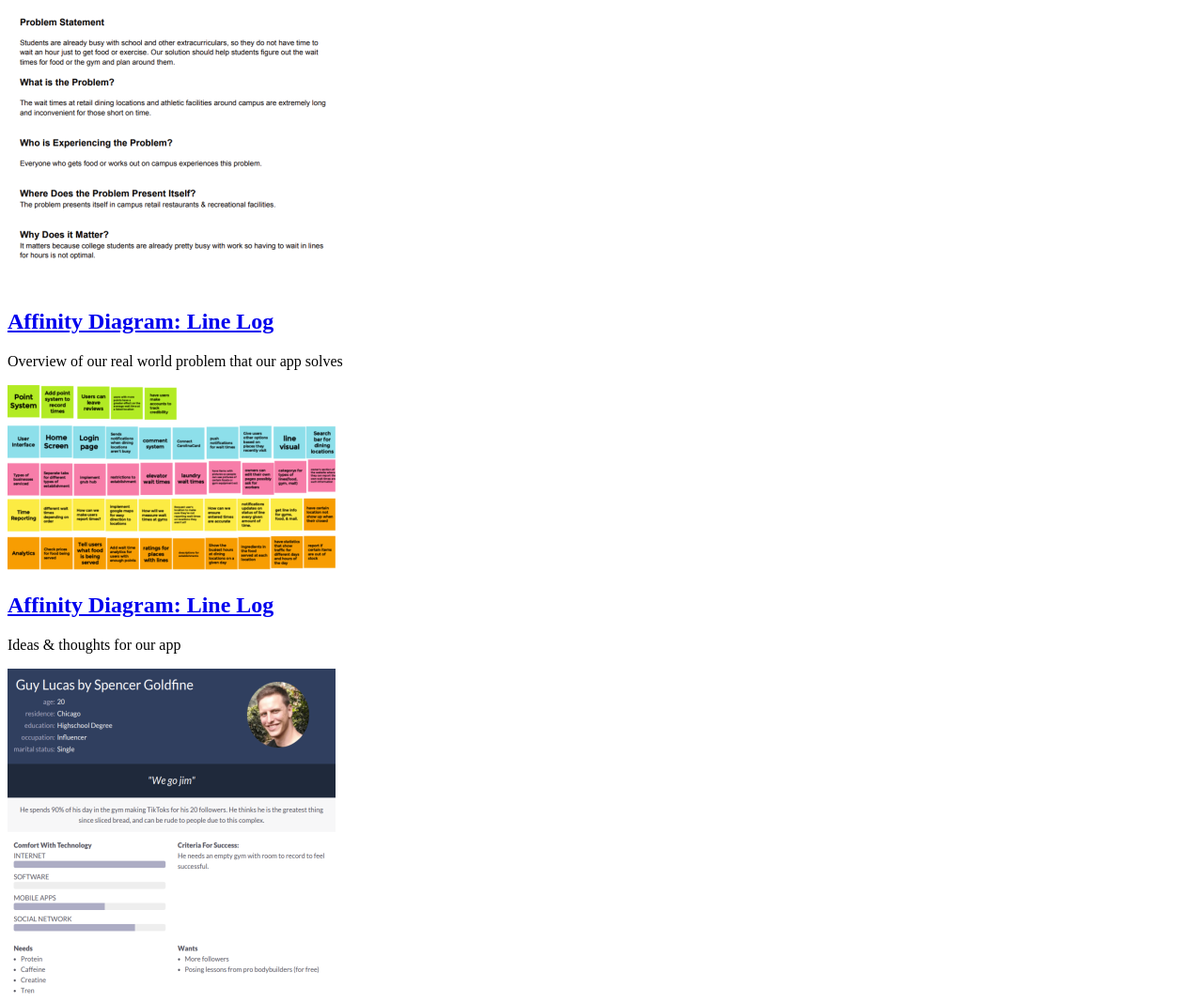
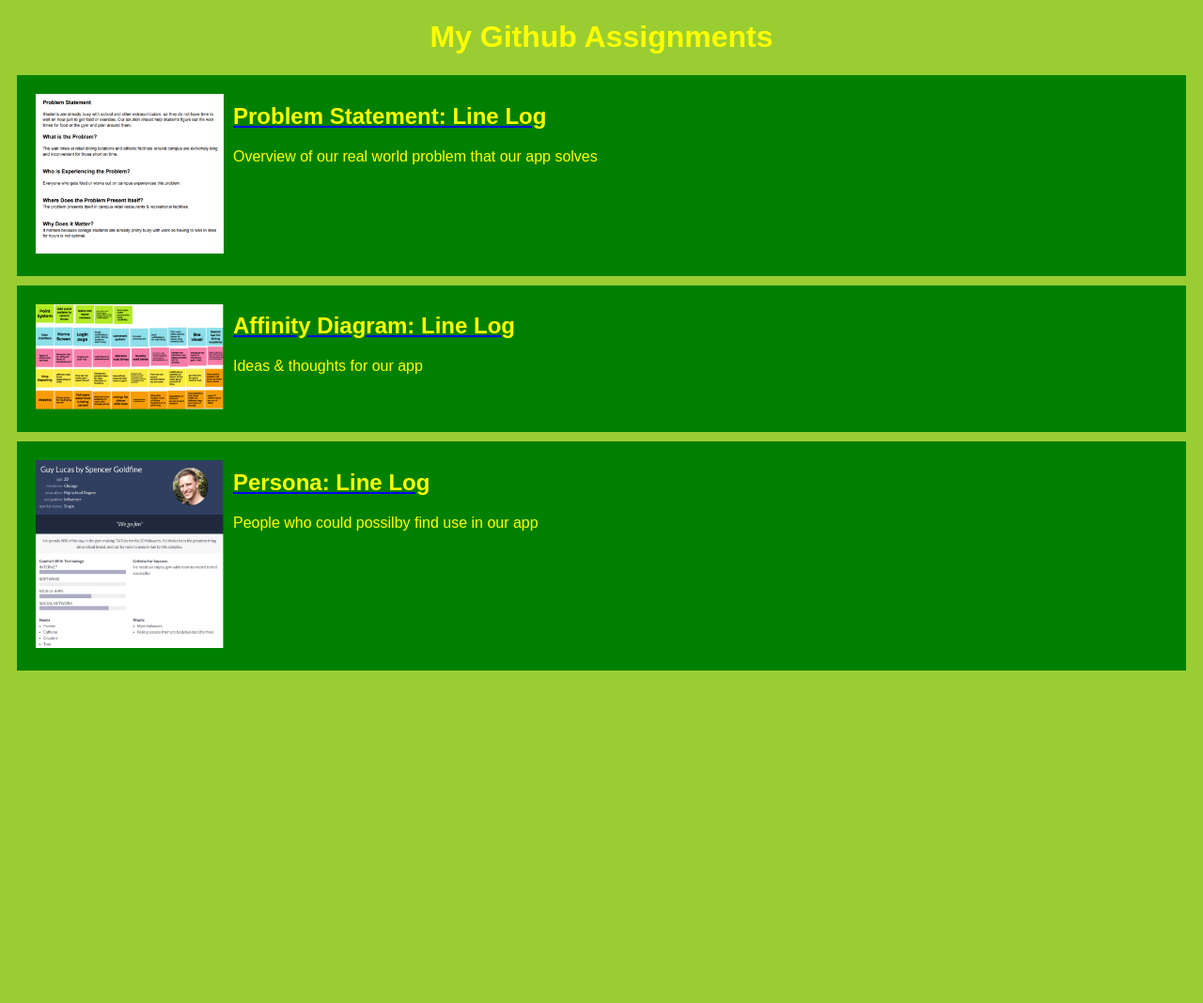
Before and after one commit to WilF1o/WilF1o, a plain HTML site: page index.html in a window 1280 px wide. Shown: the top 1068 px of the page at 94% size. After the commit the page ends 800 px from the top, so only its background shows below. Drawn offline with Linux system fonts and the light colour scheme.

Commit message:
Add files via upload

```diff
--- a/index.html
+++ b/index.html
@@ -4,13 +4,15 @@
         <title>
             CSCE 190: John Flowers
         </title>
+        <link rel="stylesheet" href="styles.css">
+        <h1>My Github Assignments</h1>
         <body>
 
             <!--Problem Statement Assignment-->
             <section class="assignment">
                 <a href="files/problem-statement.pdf"><img src="images/problem-statement.PNG"></a>
                 <section class="assignment-details">
-                    <a href="files/problem-statement.pdf"><h2>Affinity Diagram: Line Log</h2></a>
+                    <a href="files/problem-statement.pdf"><h2>Problem Statement: Line Log</h2></a>
                     <p>
                         Overview of our real world problem that our app solves
                     </p>
--- /dev/null
+++ b/styles.css
@@ -0,0 +1,29 @@
+body
+{
+    background: yellowgreen;
+    font-family: Arial, Helvetica, sans-serif;
+}
+.assignment
+{
+    display: flex;
+    padding: 10px;
+    margin: 10px;
+    background: green;
+}
+.assignment img
+{
+    width:200px;
+    padding: 10px;
+}
+h1
+{
+    color: yellow;
+    text-align:center;
+}
+h2{
+    color: yellow;
+}
+p
+{
+    color: yellow;
+}
```
